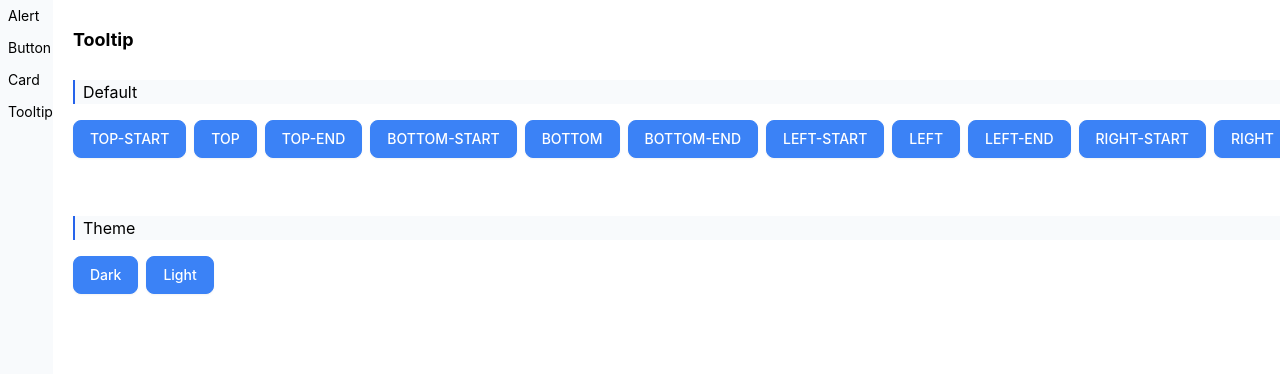
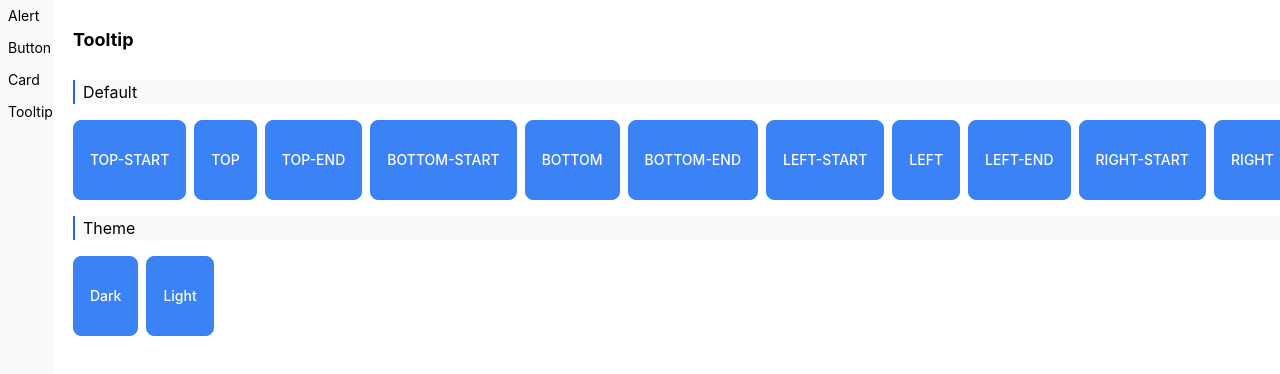
Before and after one commit to wqy2dev/five-ui, a SvelteKit app: page /tooltip in a window 1280 px wide. Shown: the top 374 px of the page. Built offline with nearby package versions, Linux system fonts and the light colour scheme.

Commit message:
chore: optimize button style

```diff
--- a/src/lib/button/Button.svelte
+++ b/src/lib/button/Button.svelte
@@ -4,7 +4,7 @@ import { type VariantProps, tv } from "tailwind-variants";
 import { type Snippet, onMount } from "svelte";
 
 const buttonVariants = tv({
-    base: "inline-flex items-center gap-1.5 border text-center text-sm font-medium shadow-sm transition-all focus:ring disabled:cursor-not-allowed",
+    base: "inline-flex items-center gap-1.5 border text-center text-sm font-medium transition-all focus:ring disabled:cursor-not-allowed",
     variants: {
         variant: {
             primary: "text-white border-primary-500 bg-primary-500 hover:border-primary-700 hover:bg-primary-700 focus:ring-primary-200 disabled:border-primary-300 disabled:bg-primary-300",
@@ -22,8 +22,8 @@ const buttonVariants = tv({
         size: {
             mini: "px-2 py-0.5",
             sm: "px-3 py-1.5",
+            default: "px-4 py-2",
             lg: "px-5 py-2.5",
-            default: "px-4 py-2",
         },
     },
     defaultVariants: {
--- a/src/routes/tooltip/+page.svelte
+++ b/src/routes/tooltip/+page.svelte
@@ -23,9 +23,7 @@ const placements = [
         {#each placements as v, i}
             <Tooltip placement={v as any}>
                 {#snippet target(ref)}
-                    <span use:ref>
-                        <Button ref={ref}> {v.toUpperCase()} </Button>
-                    </span>
+                    <Button ref={ref}> {v.toUpperCase()} </Button>
                 {/snippet}
 
                 This is a tooltip!
@@ -40,9 +38,7 @@ const placements = [
     <div class="h-20 flex flex-row gap-2">
         <Tooltip theme="dark">
             {#snippet target(ref)}
-                <span use:ref>
-                    <Button ref={ref}> Dark </Button>
-                </span>
+                <Button ref={ref}> Dark </Button>
             {/snippet}
 
             This is a tooltip!
@@ -50,9 +46,7 @@ const placements = [
 
         <Tooltip theme="light">
             {#snippet target(ref)}
-                <span use:ref>
-                    <Button ref={ref}> Light </Button>
-                </span>
+                <Button ref={ref}> Light </Button>
             {/snippet}
 
             This is a tooltip!
```
